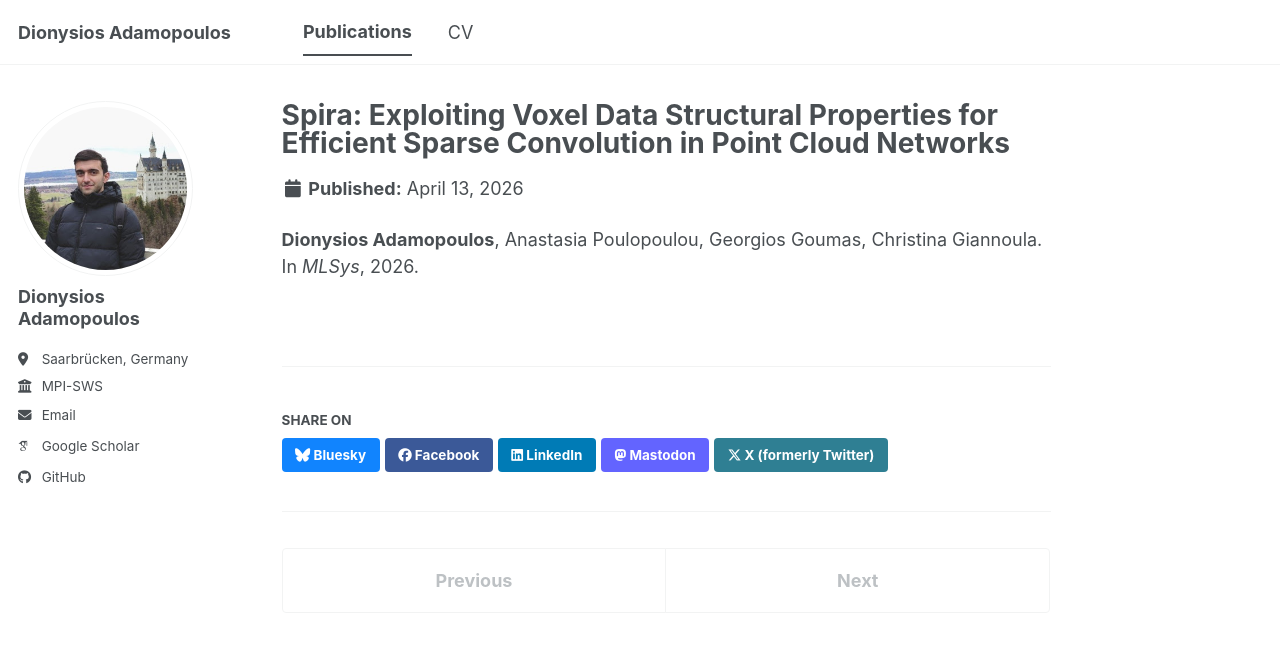
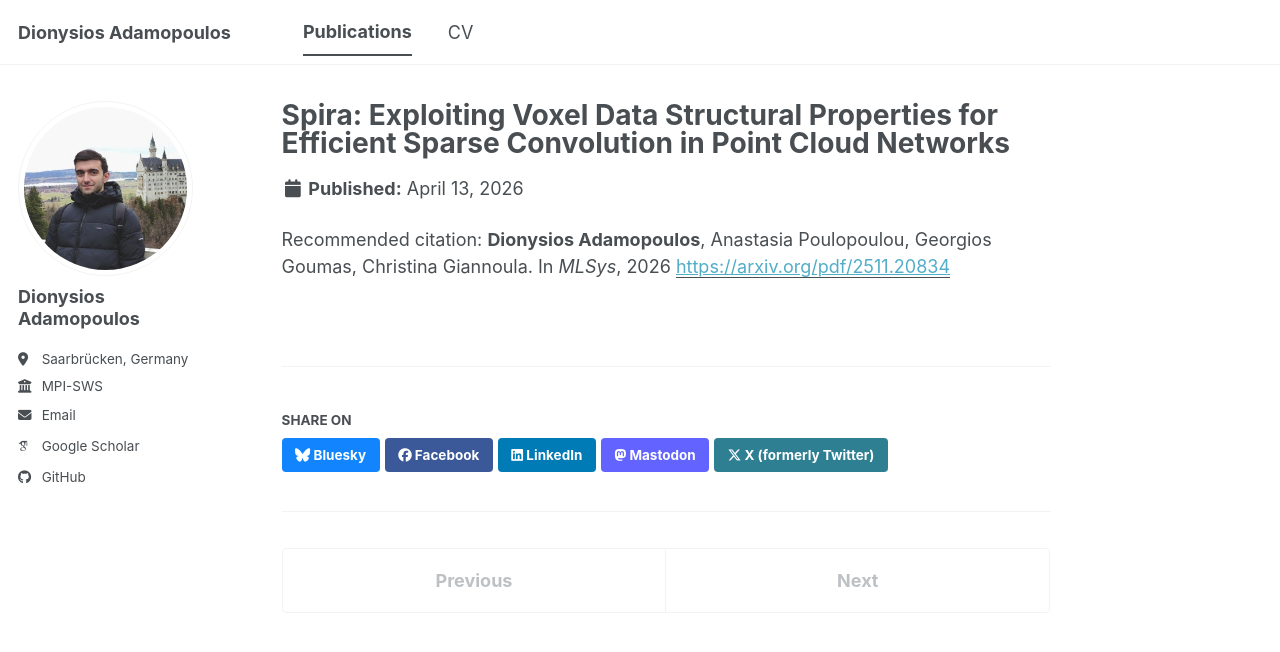
Before and after one commit to dion-adam/dion-adam.github.io, a Jekyll site: the page built from _publications/2026-04-13-Spira-2.md, in a window 1280 px wide. Shown: the top 652 px of the page. Built offline with Jekyll 4.4.1, drawn with Linux system fonts in a browser that asks for light colours; some web fonts are replaced; a script bundle is joined from its source files by our own code; library files that are not in the unit come from our copies; some of the changed lines change nothing that is shown.

Commit message:
Update Spira publication metadata
Added publication date, paper URL, and citation details.

```diff
--- a/_publications/2026-04-13-Spira-2.md
+++ b/_publications/2026-04-13-Spira-2.md
@@ -2,7 +2,7 @@
 title: "Spira: Exploiting Voxel Data Structural Properties for Efficient Sparse Convolution in Point Cloud Networks"
 collection: publications
 permalink: /publications/2026-04-13-Spira-2
+date: 2026-04-13
 paperurl: 'https://arxiv.org/pdf/2511.20834'
+citation: '<b>Dionysios Adamopoulos</b>, Anastasia Poulopoulou, Georgios Goumas, Christina Giannoula. In <i>MLSys</i>, 2026'
 ---
-
-<b>Dionysios Adamopoulos</b>, Anastasia Poulopoulou, Georgios Goumas, Christina Giannoula. In <i>MLSys</i>, 2026.
```
